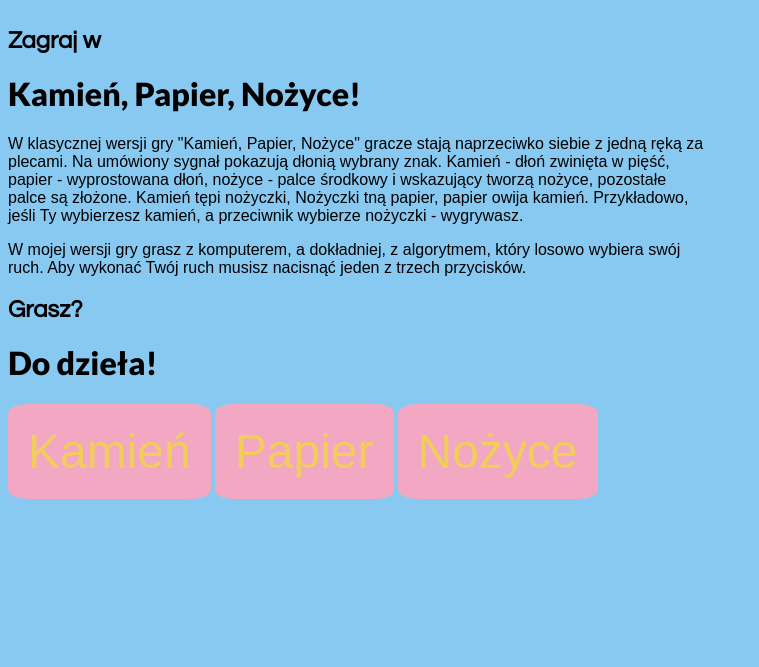
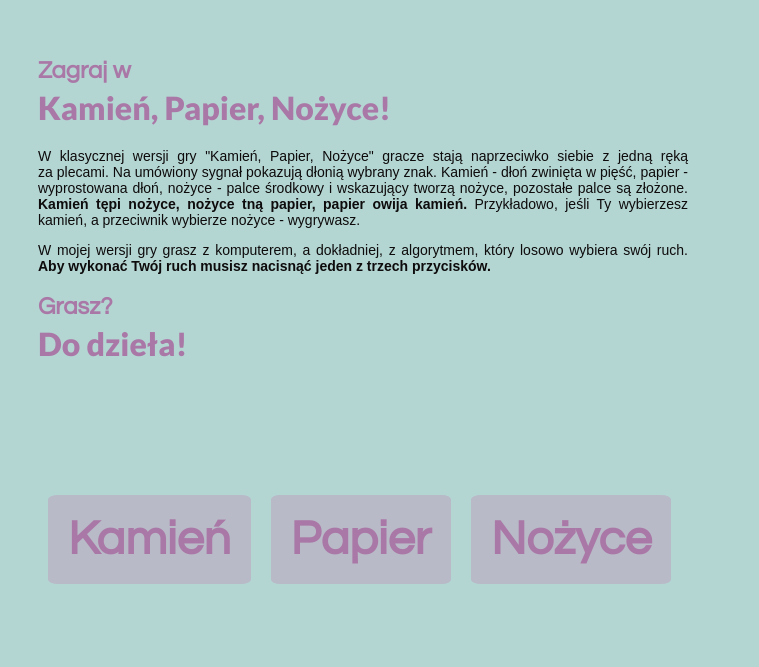
Before and after one commit to superdzoni/javascript-prework, a website: page index.html in a window 1280 px wide. Shown: the whole page, without its empty margins (0-759 px from the left). Drawn offline with Linux system fonts and the light colour scheme; a web font is replaced by a local one.

Commit message:
Change styles

```diff
--- a/index.html
+++ b/index.html
@@ -4,7 +4,6 @@
 	<meta charset="UTF-8">
 	<title>Kamień, papier, nożyce</title>
 	<link rel="stylesheet" href="css/style.css">
-	<link rel="stylesheet" href="https://use.fontawesome.com/releases/v6.0.0/css/all.css">
 	<link rel="preconnect" href="https://fonts.googleapis.com">
 	<link rel="preconnect" href="https://fonts.gstatic.com" crossorigin>
 	<link href="https://fonts.googleapis.com/css2?family=Biryani&family=Lato:wght@400;700;900&family=Questrial&display=swap" rel="stylesheet">
@@ -12,16 +11,16 @@
 </head>
 <body>
 	<div class="container">
-		<div class="column">
+		<div class="column rules">
 			<h2>Zagraj w</h2>
 			<h1 class="header-title">Kamień, Papier, Nożyce!</h1>
-			<p>W klasycznej wersji gry "Kamień, Papier, Nożyce" gracze stają naprzeciwko siebie z jedną ręką za plecami. Na umówiony sygnał pokazują dłonią wybrany znak. Kamień - dłoń zwinięta w pięść, papier  - wyprostowana dłoń, nożyce - palce środkowy i wskazujący tworzą nożyce, pozostałe palce są złożone. Kamień tępi nożyczki, Nożyczki tną papier, papier owija kamień. Przykładowo, jeśli Ty wybierzesz kamień, a przeciwnik wybierze nożyczki - wygrywasz.</p>
-			<p>W mojej wersji gry grasz z komputerem, a dokładniej, z algorytmem, który losowo wybiera swój ruch. Aby wykonać Twój ruch musisz nacisnąć jeden z trzech przycisków.</p>
+			<p>W&nbsp;klasycznej wersji gry "Kamień, Papier, Nożyce" gracze stają naprzeciwko siebie z&nbsp;jedną ręką za&nbsp;plecami. Na&nbsp;umówiony sygnał pokazują dłonią wybrany znak. Kamień - dłoń zwinięta w&nbsp;pięść, papier  - wyprostowana dłoń, nożyce - palce środkowy i&nbsp;wskazujący tworzą nożyce, pozostałe palce są&nbsp;złożone. <span>Kamień tępi nożyce, nożyce tną papier, papier owija kamień.</span> Przykładowo, jeśli Ty&nbsp;wybierzesz kamień, a&nbsp;przeciwnik wybierze nożyce - wygrywasz.</p>
+			<p>W&nbsp;mojej wersji gry grasz z&nbsp;komputerem, a&nbsp;dokładniej, z&nbsp;algorytmem, który losowo wybiera swój ruch. <span>Aby wykonać Twój ruch musisz nacisnąć jeden z&nbsp;trzech przycisków.</span></p>
 			<h2> Grasz?</h2>
 			<h1>Do dzieła!</h1>
 		</div>
 		<div class="column">
-			<div id="buttons">
+			<div id="buttons" class="wrapper">
 				<div class="btn-box"><button class="btn" type="button" id="button-rock">Kamień</button>
 				</div>
 				<div class="btn-box">
--- a/js/script.js
+++ b/js/script.js
@@ -20,9 +20,9 @@ function buttonClicked(argButtonName) {
   displayResult(playerMove, computerMove);
 }
 
-buttonRock.addEventListener('click', function(){ buttonClicked('Guzik Kamień'); });
-buttonPaper.addEventListener('click', function(){ buttonClicked('Guzik Papier'); });
-buttonScissors.addEventListener('click', function(){ buttonClicked('Guzik Nożyce'); });
+buttonRock.addEventListener('click', function(){ buttonClicked('kamień'); });
+buttonPaper.addEventListener('click', function(){ buttonClicked('papier'); });
+buttonScissors.addEventListener('click', function(){ buttonClicked('nożyce'); });
 
 /**
  * Describe this function...
--- a/sass/style.scss
+++ b/sass/style.scss
@@ -1,11 +1,9 @@
 //* Variables *//
 
-$color-one: #F2A7C3;
-$color-two: #2C6CBF;
-$color-three: #88C9F2;
-$color-four: #6FBFB1;
-$color-five: #F2CD5C;
-$color-six: #0D0B0B;
+$color-one: #b8bac8;
+$color-two: #aa78a6;
+$color-three: #b4d6d3;
+$color-four: #0D0B0B;
 $font-title: 'Lato', sans-serif;
 $font-body: 'Biryani', sans-serif;
 $font-header: 'Questrial', sans-serif;
@@ -30,27 +28,58 @@ body {
 h1, {
     font-family: $font-title;
     font-weight: 900;
+    margin-top: 5px;
+    color: $color-two;
 }
 
 h2 {
     font-family: $font-header;
+    margin-bottom: 0;
+    color: $color-two;
 }
 
 p {
     font-family: $font-body;
+    font-size: 14px;
+    text-align: justify;
+    color: $color-four;
 }
 
-//* Buttons and Icons *//
+span {
+    font-weight: 600;
+}
+
+.column {
+    padding: 30px;
+}
+
+.rules {
+    max-width: 650px;
+}
+
+//* Buttons *//
 
 .btn {
    font-size: 48px;
    background-color: $color-one;
-   color: $color-five;
-   border-radius: 10%;
+   color: $color-two;
+   border-radius: 5%;
    border-style: none;
    padding: 20px;
+   margin: 50px 10px;
+   font-family: $font-header;
+   font-weight: 900;
+}
+
+.wrapper {
+    display: flex;
 }
 
 .btn-box {
     display: inline-block;
+
+#messages {
+    font-family: $font-title;
+    color: $color-two;
 }
+}
```
Also changed, not shown: css/style.css, 1 other file.
